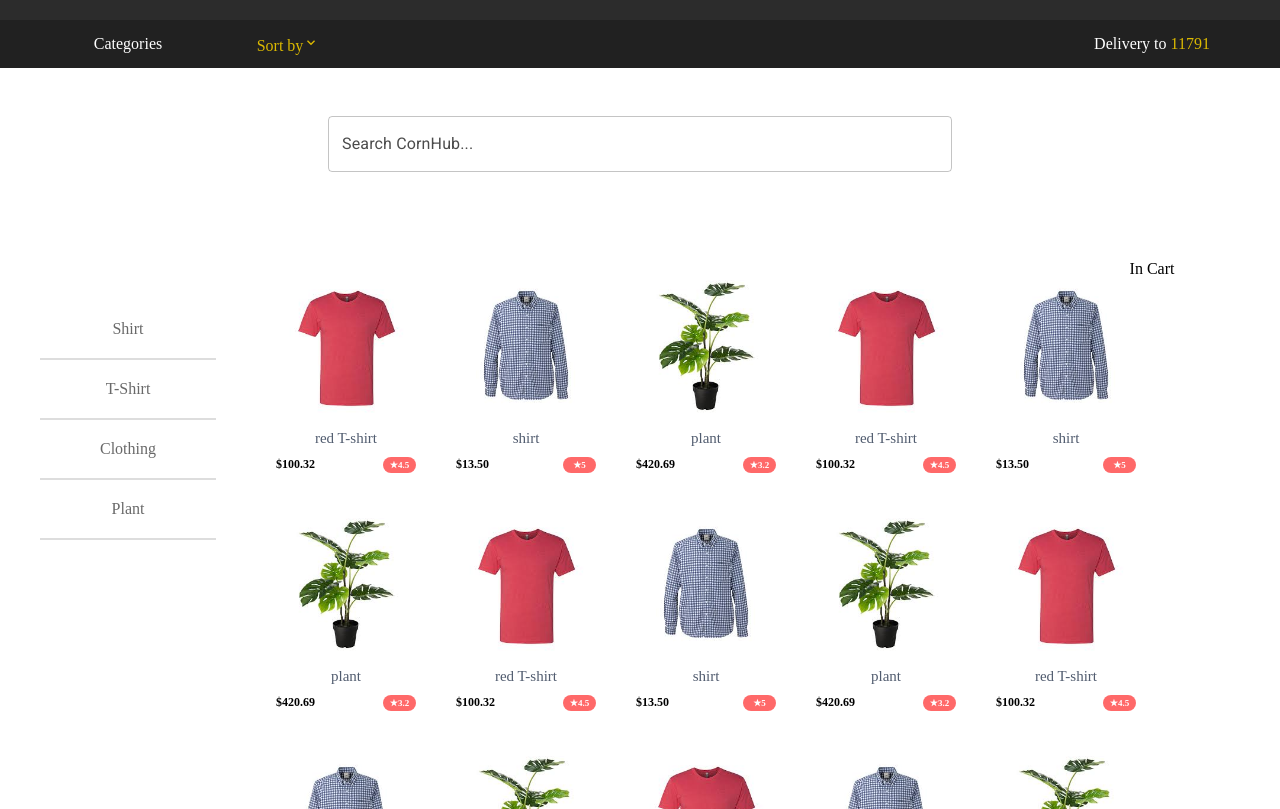
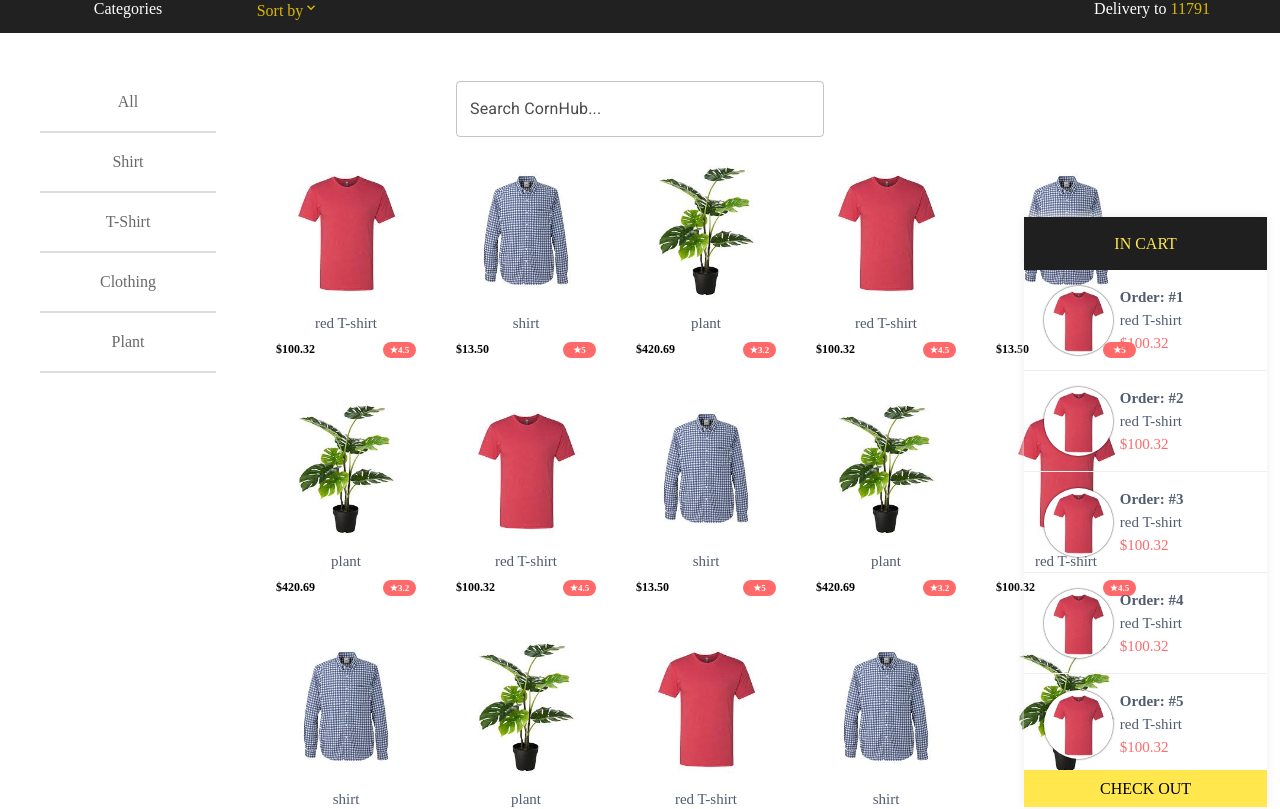
Before and after one commit to Jack1078/Ouluxx, a React (Create React App) app: page / in a window 1280 px wide. Shown: the part 451-1260 px from the top of the page. Built offline with nearby package versions, Linux system fonts and the light colour scheme.

Commit message:
added in cart on store page

```diff
--- /dev/null
+++ b/src/containers/miniCart_k.jsx
@@ -0,0 +1,45 @@
+import React from 'react';
+import PropTypes from 'prop-types';
+import classes from './miniCart_k.module.css';
+
+/**
+ * In cart section
+ * @param {orders} props
+ */
+
+const MiniCart = (props) => {
+    const { orders } = props;
+
+    const checkoutHandler = () => {
+        console.log('checkout clicked ...')
+    };
+
+    return (
+        <div className={classes.container}>
+            <div className={classes.title}>IN CART</div>
+            <ul className={classes.list}>
+                {orders.map(order => (
+                    <li key={order.num}>
+                        <div className={classes.inner}>
+                            <img src={require(`../images/${order.img_url}`)} alt={order.name}></img>
+                            <div className={classes.info}>
+                                <div className={classes.order_num}>Order: #{order.num}</div>
+                                <div className={classes.order_name}>{order.name}</div>
+                                <div className={classes.order_price}>${order.price}</div>
+                            </div>
+                        </div>
+                    </li>
+                ))}
+            </ul>
+            <div className={classes.btn} onClick={() => checkoutHandler()}>
+                CHECK OUT
+            </div>
+        </div>
+    );
+}
+
+MiniCart.propTypes = {
+    orders: PropTypes.array.isRequired
+}
+
+export default MiniCart;
--- /dev/null
+++ b/src/containers/miniCart_k.module.css
@@ -0,0 +1,76 @@
+.container {
+    width: 95%;
+    box-shadow: 0 0 10px #eee;
+    height: fit-content;
+}
+
+.title {
+    color: #FFE74D;
+    background-color: #1F1F1F;
+    font-size: 1rem;
+    padding: 1.1rem;
+}
+
+.list {
+    max-height: 500px;
+    overflow-y: scroll;
+    list-style-type: none;
+}
+
+.list li {
+    padding: 0 20px;
+    border-bottom: 1px solid #eee;
+}
+
+.inner {
+    display: grid;
+    grid-template-columns: 25% auto;
+    height: 100px;
+}
+
+.list li img {
+    width: 69px;
+    height: 69px;
+    box-shadow: 0 0 2px;
+    border-radius: 50%;
+    margin: auto;
+}
+
+.info {
+    display: flex;
+    flex-direction: column;
+    justify-content: center;
+    text-align: left;
+    margin-left: 25px;
+    font-size: 15px;
+}
+
+.order_num {
+    color: #515C6F;
+    font-weight: bold;
+    margin-bottom: 6px;
+}
+
+.order_name {
+    color: #515C6F;
+    margin-bottom: 6px;
+}
+
+.order_price {
+    color: #FF6969;
+    font-size: 15px;
+}
+
+.btn {
+    background-color: #FFE74D;
+    height: 37px;
+    justify-content: center;
+    text-align: center;
+    display: flex;
+    flex-direction: column;
+    cursor: pointer;
+}
+
+.btn:hover {
+    background-color: #ecd649;
+}
--- a/src/containers/productsDisplay_k.jsx
+++ b/src/containers/productsDisplay_k.jsx
@@ -1,4 +1,4 @@
-import React, { useState } from 'react';
+import React from 'react';
 import classes from './productsDisplay.module.css';
 import PropTypes from 'prop-types';
 import ProductIcon from '../components/productIcon_c';
--- a/src/layouts/StorePage/storePage_h.jsx
+++ b/src/layouts/StorePage/storePage_h.jsx
@@ -1,6 +1,7 @@
 import React, { useState, useEffect } from 'react';
 import classes from './storePage_h.module.css';
 import ProductsDisplay from '../../containers/productsDisplay_k';
+import MiniCart from '../../containers/miniCart_k';
 import NavBar from '../../containers/navBar_k';
 import Textfield from '../../components/textfield_c';
 import { MdKeyboardArrowDown } from 'react-icons/md';
@@ -144,7 +145,46 @@ const products = [
         price: 13.5,
     }];
 
-const categories = ['shirt', 't-shirt', 'clothing', 'plant'];
+const orders = [
+    {
+        num: 1,
+        name: "red T-shirt",
+        price: 100.32,
+        img_url: "t-shirt.jpeg",
+    },
+    {
+        num: 2,
+        name: "red T-shirt",
+        price: 100.32,
+        img_url: "t-shirt.jpeg",
+    },
+    {
+        num: 3,
+        name: "red T-shirt",
+        price: 100.32,
+        img_url: "t-shirt.jpeg",
+    },
+    {
+        num: 4,
+        name: "red T-shirt",
+        price: 100.32,
+        img_url: "t-shirt.jpeg",
+    },
+    {
+        num: 5,
+        name: "red T-shirt",
+        price: 100.32,
+        img_url: "t-shirt.jpeg",
+    },
+    {
+        num: 6,
+        name: "red T-shirt",
+        price: 100.32,
+        img_url: "t-shirt.jpeg",
+    }
+];
+
+const categories = ['All', 'shirt', 't-shirt', 'clothing', 'plant'];
 
 const StorePage = () => {
     const storeName = 'CornHub';
@@ -199,7 +239,7 @@ const StorePage = () => {
             {/* -------- Store title -------- */}
             {/* ----------------------------- */}
             <div className={classes.store_container}>
-                <img src={require(`../../images/stores/${storeImgUrl}`)} className={classes.store_img} />
+                <img src={require(`../../images/stores/${storeImgUrl}`)} className={classes.store_img} alt={storeName} />
                 <div className={classes.store_name}>{storeName}</div>
                 <div className={classes.store_rating}>
                     {[...Array(storeRating)].map((_, i) => (
@@ -222,14 +262,6 @@ const StorePage = () => {
                 <div>Delivery to <span className={classes.fn_btn}>11791</span></div>
             </div>
 
-            <div className={classes.search_bar}>
-                <Textfield
-                    id='product_search'
-                    label={`Search ${storeName}...`}
-                />
-            </div>
-
-
             {/* ----------------------------- */}
             {/* ------ product display ------ */}
             {/* ----------------------------- */}
@@ -245,12 +277,27 @@ const StorePage = () => {
                         ))}
                     </ul>
                 </div>
-                <ProductsDisplay
-                    products={currProducts}
-                    currPage={currPage}
-                    changePageHandler={changePageHandler}
-                />
-                <div>In Cart</div>
+                <div>
+                    <div className={classes.search_bar}>
+                        <Textfield
+                            id='product_search'
+                            label={`Search ${storeName}...`}
+                        />
+                    </div>
+                    <ProductsDisplay
+                        products={currProducts}
+                        currPage={currPage}
+                        changePageHandler={changePageHandler}
+                    />
+                </div>
+
+                <div className={classes.grid_2r}>
+                    <div></div>
+                    <MiniCart
+                        orders={orders}
+                    />
+                    <div></div>
+                </div>
             </div>
         </div >
     );
--- a/src/layouts/StorePage/storePage_h.module.css
+++ b/src/layouts/StorePage/storePage_h.module.css
@@ -6,7 +6,7 @@
     width: 100%;
     text-align: center;
     background-color: #2c2c2c;
-    height: 405px;
+    height: 370px;
 }
 
 .store_img {
@@ -54,7 +54,6 @@
 .grid_3c {
     display: grid;
     grid-template-columns: 20% 60% 20%;
-    margin-top: 80px;
 }
 
 .categories {
@@ -73,3 +72,8 @@
 .category:hover {
     background-color: rgb(230, 230, 230);
 }
+
+.grid_2r {
+    display: grid;
+    grid-template-rows: 20% 55% 25%;
+}
```
